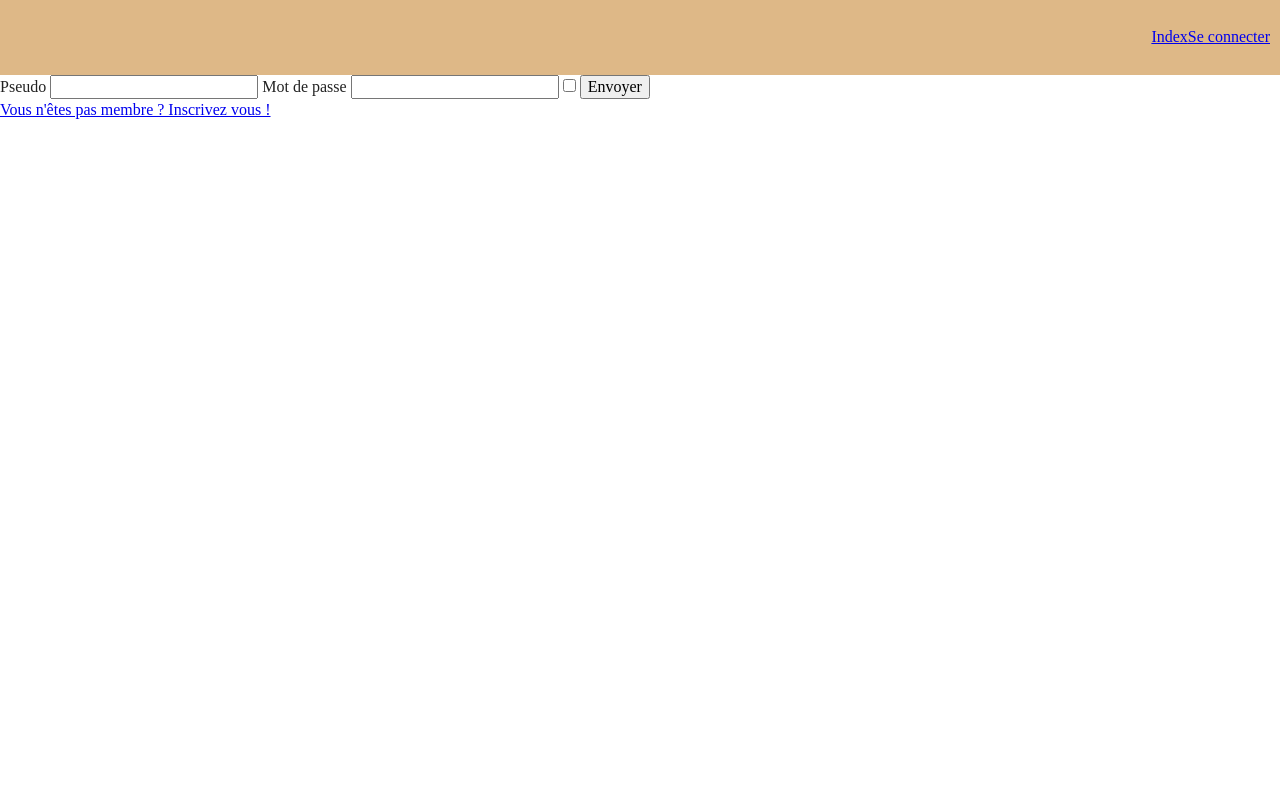
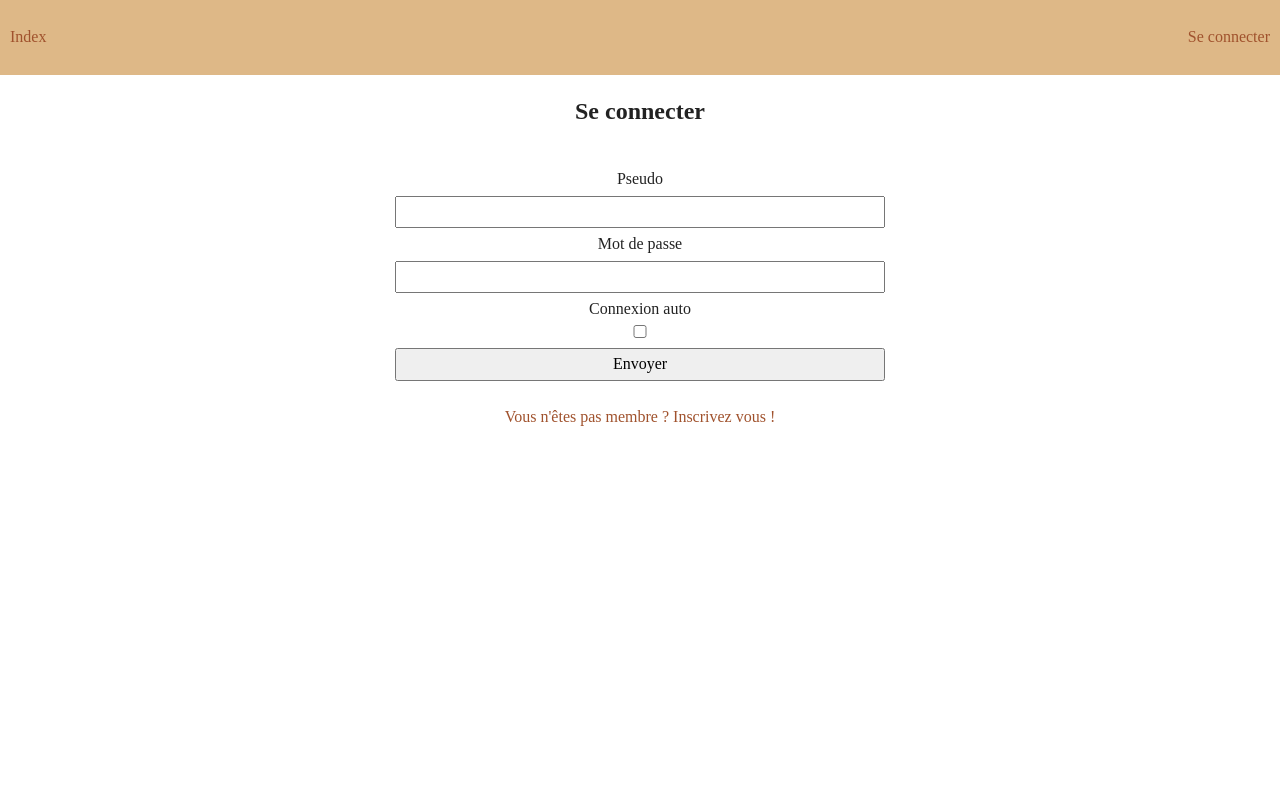
Before and after one commit to julebbb/Tp_space_member, a PHP site: page /index.php?action=connexion in a window 1280 px wide. Run offline with PHP 8.4, Linux system fonts and the light colour scheme.

Commit message:
add comment and a little css

```diff
--- a/controller/connexion_control.php
+++ b/controller/connexion_control.php
@@ -7,18 +7,20 @@ $descript = 'Bienvenue sur mon site';
 //View connexion
 require('view/connexion_view.php');
 
+//reset SESSION with COOKIE and check if password correct before doing
 if (isset($_COOKIE['pseudo']) AND isset($_COOKIE['password'])) {
 
   $check = check_password($_COOKIE['pseudo']);
 
   if ($_COOKIE['password'] == $check['password']) {
+
     session_start();
+
     $_SESSION['id'] = $check['id'];
     $_SESSION['pseudo'] = $_COOKIE['pseudo'];
     header('Location: index.php');
 
   }
-
 
 }
 
@@ -34,6 +36,7 @@ if (isset($_POST['pseudo']) AND isset($_POST['password'])) {
     if (password_verify($_POST['password'], $result['password'])) {
 
       session_start();
+
       $_SESSION['id'] = $result['id'];
       $_SESSION['pseudo'] = $pseudo;
       header('Location: index.php');
--- a/model/model_connexion.php
+++ b/model/model_connexion.php
@@ -14,6 +14,7 @@ function check_password($pseudo) {
 }
 
 function connect($pseudo) {
+
   require('config.php');
 
   $table = $db->prepare('UPDATE member SET connect = 1 WHERE pseudo = :pseudo');
--- a/model/model_index.php
+++ b/model/model_index.php
@@ -1,7 +1,9 @@
 <?php
 
 function connect_on($pseudo) {
+
   require('config.php');
+
   $table = $db->prepare('UPDATE member SET connect = 1 WHERE pseudo = :pseudo');
   $result = $table->execute(array(
     'pseudo' => $pseudo
--- a/public/css/main.css
+++ b/public/css/main.css
@@ -99,6 +99,7 @@ textarea {
 
 body {
   height: 100vh;
+  text-align: center;
 }
 
 header {
@@ -106,13 +107,31 @@ header {
   background: burlywood;
   overflow: hidden;
   display: flex;
-  justify-content: flex-end;
+  justify-content: space-between;
   align-items: center;
   padding: 0 10px;
 }
 
 p {
   margin: 0 10px;
+}
+
+form {
+  display: flex;
+  flex-direction: column;
+  padding: 20px;
+  max-width: 500px;
+  margin: auto;
+}
+
+a {
+  color: sienna;
+  text-decoration: none;
+}
+
+input {
+  padding: 5px;
+  margin: 5px;
 }
 
 
--- a/view/connexion_view.php
+++ b/view/connexion_view.php
@@ -2,6 +2,8 @@
 
 <main>
   <section>
+    <h2>Se connecter</h2>
+
     <form class="" action="index.php?action=connexion" method="post">
       <label for="pseudo">Pseudo</label>
       <input type="text" name="pseudo" value="">
@@ -9,6 +11,7 @@
       <label for="password">Mot de passe</label>
       <input type="password" name="password" value="">
 
+      <label for="connexion_auto">Connexion auto</label>
       <input type="checkbox" name="connexion_auto" value="yes">
 
       <input type="submit" name="send" value="Envoyer">
```
